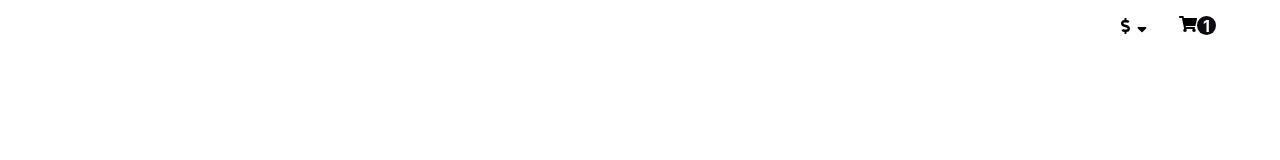
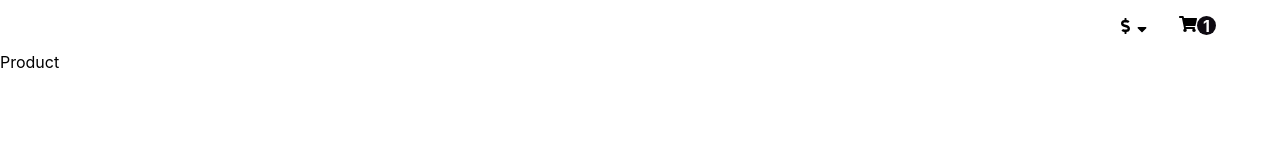
Before and after one commit to Mohamadjandali/scandiweb-junior-react-test, a React (Create React App) app: page /categories/1 in a window 1280 px wide. Shown: the top 160 px of the page. Built offline with nearby package versions, Linux system fonts and the light colour scheme.

Commit message:
adding the productPage route and component

```diff
--- a/src/App.js
+++ b/src/App.js
@@ -5,6 +5,7 @@ import ContextProvider from './Context';
 import Navbar from './components/navbar/Navbar';
 import Products from './components/products/Products';
 import Cart from './components/cart/Cart';
+import ProductPage from './components/products/ProductPage';
 
 
 export class App extends Component {
@@ -16,7 +17,8 @@ export class App extends Component {
           <ContextProvider>
             <Navbar />
             <Route path='/' exact render={() => <Redirect to='/tech' />} />
-            <Route path='/:category' component={Products} />
+            <Route path='/:category' exact component={Products} />
+            <Route path='/:category/:productId' component={ProductPage} />
             <Route path='/cart' component={Cart} />
           </ContextProvider>
         </Switch >
--- /dev/null
+++ b/src/components/products/ProductPage.js
@@ -0,0 +1,12 @@
+import React, { Component } from 'react'
+
+export default class ProductPage extends Component {
+    render() {
+        console.log(this.props.match);
+        return (
+            <div>
+                Product
+            </div>
+        )
+    }
+}
--- a/src/components/products/Products.js
+++ b/src/components/products/Products.js
@@ -1,4 +1,5 @@
 import React, { Component } from 'react'
+import { Link } from 'react-router-dom';
 import { APIContext } from '../../Context'
 import './products.css'
 
@@ -7,12 +8,14 @@ export default class Products extends Component {
     handleProductOutput({ name, id, gallery, category, prices, inStock}, selectedCategory, currency) {
         return category === selectedCategory &&
             <li key={id}>
+                <Link to={`/${category}/${id}`}>
                     <div className={`product ${inStock ? '' : 'unavailable-product'}`}>
                         {inStock ? '' : <span className='out-of-stock' >Out of stock</span>}
                         <img src={gallery[0]} />
                         <h3>{name}</h3>
                         <span>{this.handleProductPriceOutput(prices, currency)}</span>
                     </div>
+                </Link>
             </li>
     }
 
```
Lines whose indentation alone changed are shown as unchanged.
